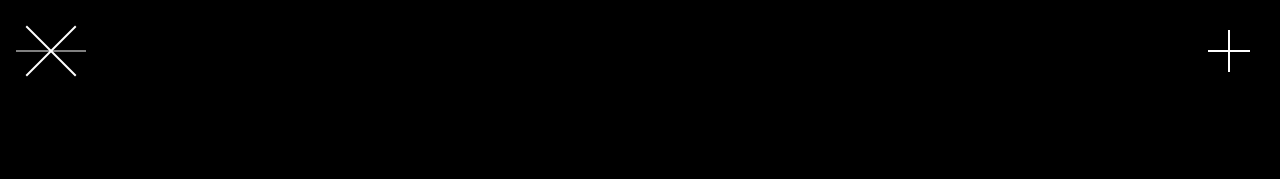
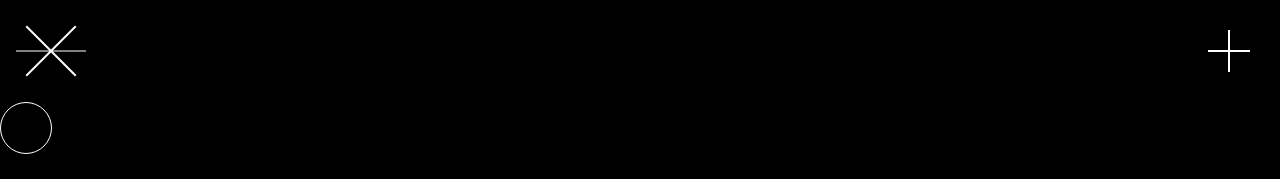
Before and after one commit to p1ants/my_portfolio, a Next.js app in the folder portfolio/: page / in a window 1280 px wide. Shown: the top 179 px of the page. Built offline with nearby package versions, Linux system fonts and the light colour scheme.

Commit message:
마우스 포인터 기능 추가.

```diff
--- a/portfolio/src/pages/_app.tsx
+++ b/portfolio/src/pages/_app.tsx
@@ -1,11 +1,54 @@
+// portfolio/src/pages/_app.tsx
 import Header from '@/components/Header/Header';
 import '@/styles/globals.css';
 import type { AppProps } from 'next/app';
+import React, { useEffect, useState } from 'react';
+import './cursor.css';
 
 export default function App({ Component, pageProps }: AppProps) {
+  const [cursorPosition, setCursorPosition] = useState({ x: 0, y: 0 });
+  const [isPointer, setIsPointer] = useState(false);
+
+  const onMouseMove = (e: MouseEvent) => {
+    setCursorPosition({ x: e.clientX - 15, y: e.clientY - 100 });
+  };
+
+  const onPointerEnter = () => setIsPointer(true);
+  const onPointerLeave = () => setIsPointer(false);
+
+  useEffect(() => {
+    const hoverElements = Array.from(
+      document.querySelectorAll('li, button,img')
+    );
+
+    hoverElements.forEach((el) => {
+      el.addEventListener('pointerenter', onPointerEnter);
+      el.addEventListener('pointerleave', onPointerLeave);
+    });
+
+    document.addEventListener('mousemove', onMouseMove);
+
+    return () => {
+      hoverElements.forEach((el) => {
+        el.removeEventListener('pointerenter', onPointerEnter);
+        el.removeEventListener('pointerleave', onPointerLeave);
+      });
+
+      document.removeEventListener('mousemove', onMouseMove);
+    };
+  }, []);
+
   return (
     <>
       <Header />
+      <div
+        id='custom-cursor'
+        style={{
+          transform: `translate3d(${cursorPosition.x}px, ${cursorPosition.y}px, 0)`,
+          width: isPointer ? '150px' : '50px',
+          height: isPointer ? '150px' : '50px',
+        }}
+      ></div>
       <Component {...pageProps} />
     </>
   );
--- /dev/null
+++ b/portfolio/src/pages/cursor.css
@@ -0,0 +1,14 @@
+/* portfolio/src/pages/cursor.css */
+
+#custom-cursor {
+  position: fixed;
+  z-index: 10000;
+  width: 300px;
+  height: 300px;
+  /* background-color: white; */
+  border: solid 1px white;
+  border-radius: 50%;
+  mix-blend-mode: difference;
+  pointer-events: none;
+  transition: transform 0.15s ease-in-out, width 0.3s, height 0.3s;
+}
```
